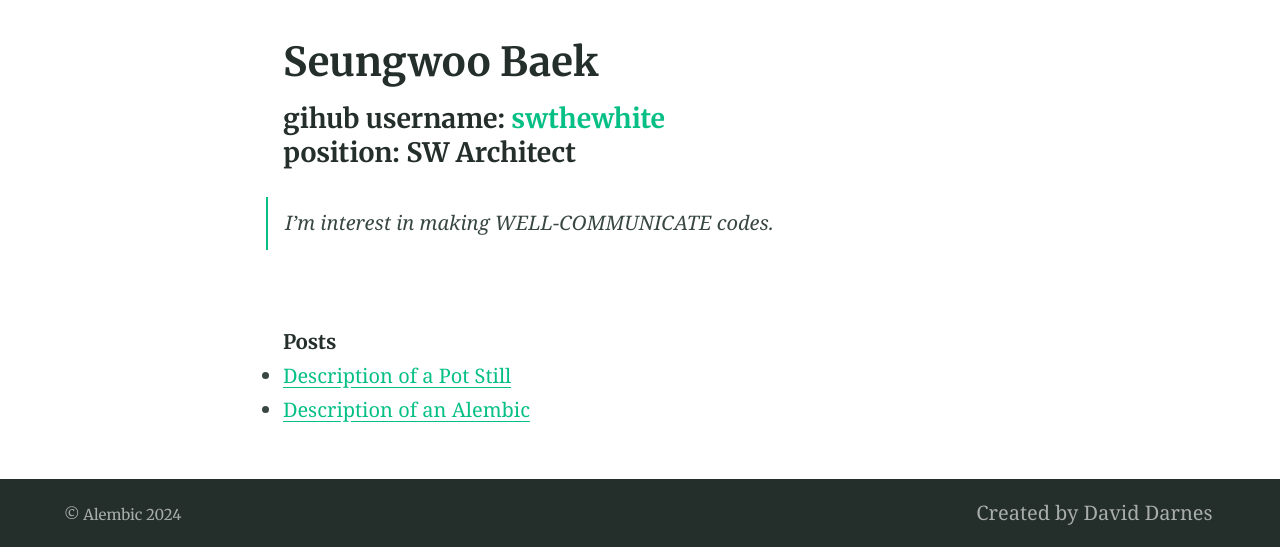
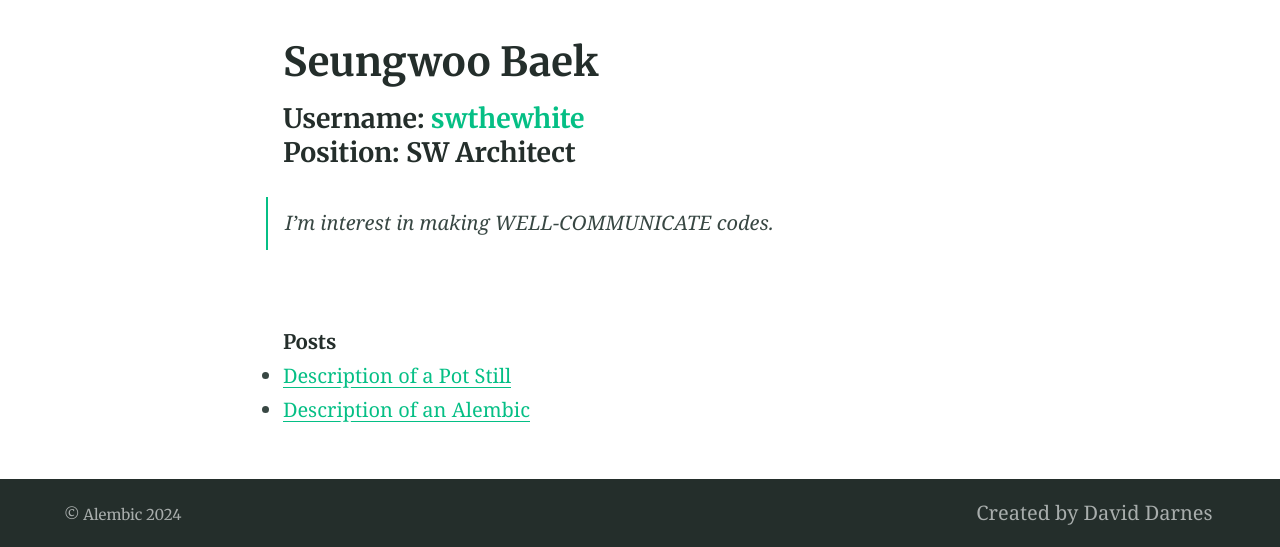
Before and after one commit to swthewhite-lab/swthewhite-lab.github.io, a Jekyll site: the page built from _authors/swthewhite.md, in a window 1280 px wide. Shown: the part 408-955 px from the top of the page. Built offline with Jekyll 4.4.1, drawn with Linux system fonts in a browser that asks for light colours.

Commit message:
Update author.html

```diff
--- a/_layouts/author.html
+++ b/_layouts/author.html
@@ -9,8 +9,8 @@ layout: default
   <article class="article  article--post  content  typeset">
 
     <h1>{{ page.name }}</h1>
-    <h4>gihub username: <a href="https://github.com/{{ page.username }}">{{ page.username }}</a></h4>
-    <h4>position: {{ page.position }}</h4>
+    <h4>Username: <a href="https://github.com/{{ page.username }}">{{ page.username }}</a></h4>
+    <h4>Position: {{ page.position }}</h4>
     <p>
       {{ content }}
     </p>
```
